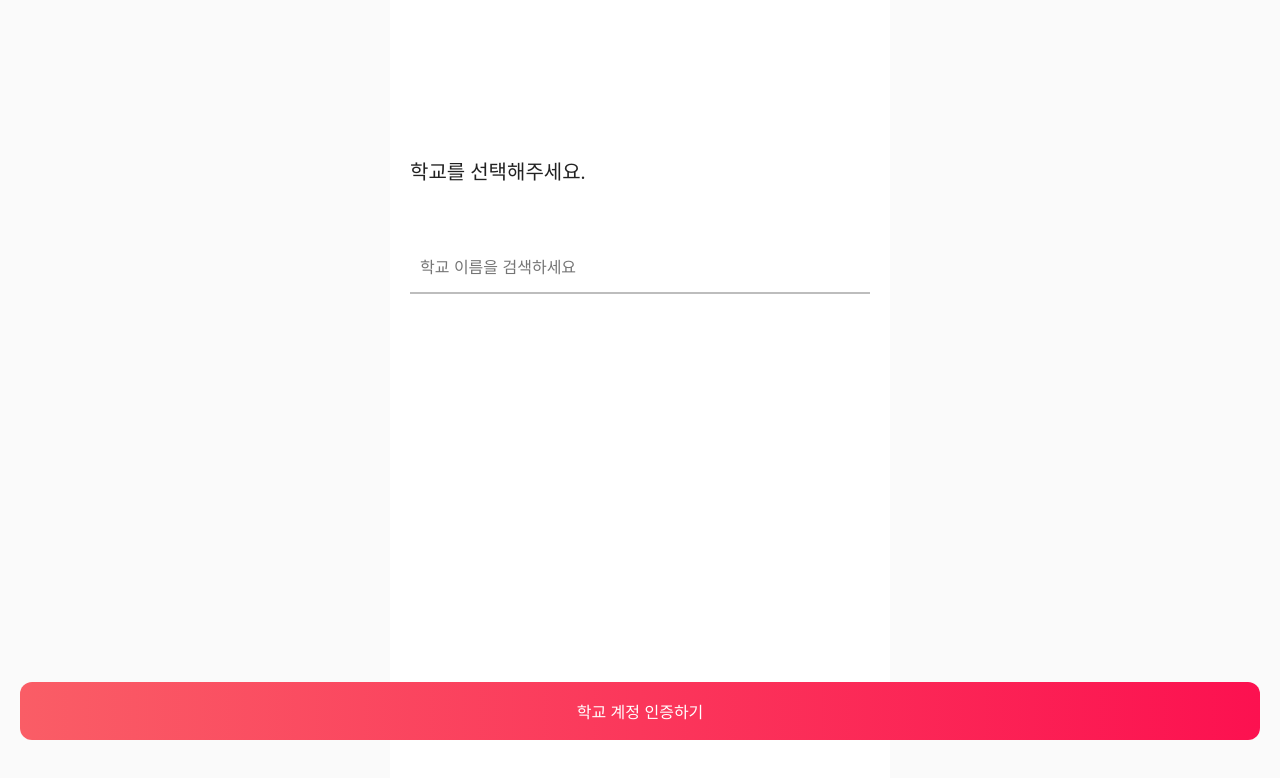
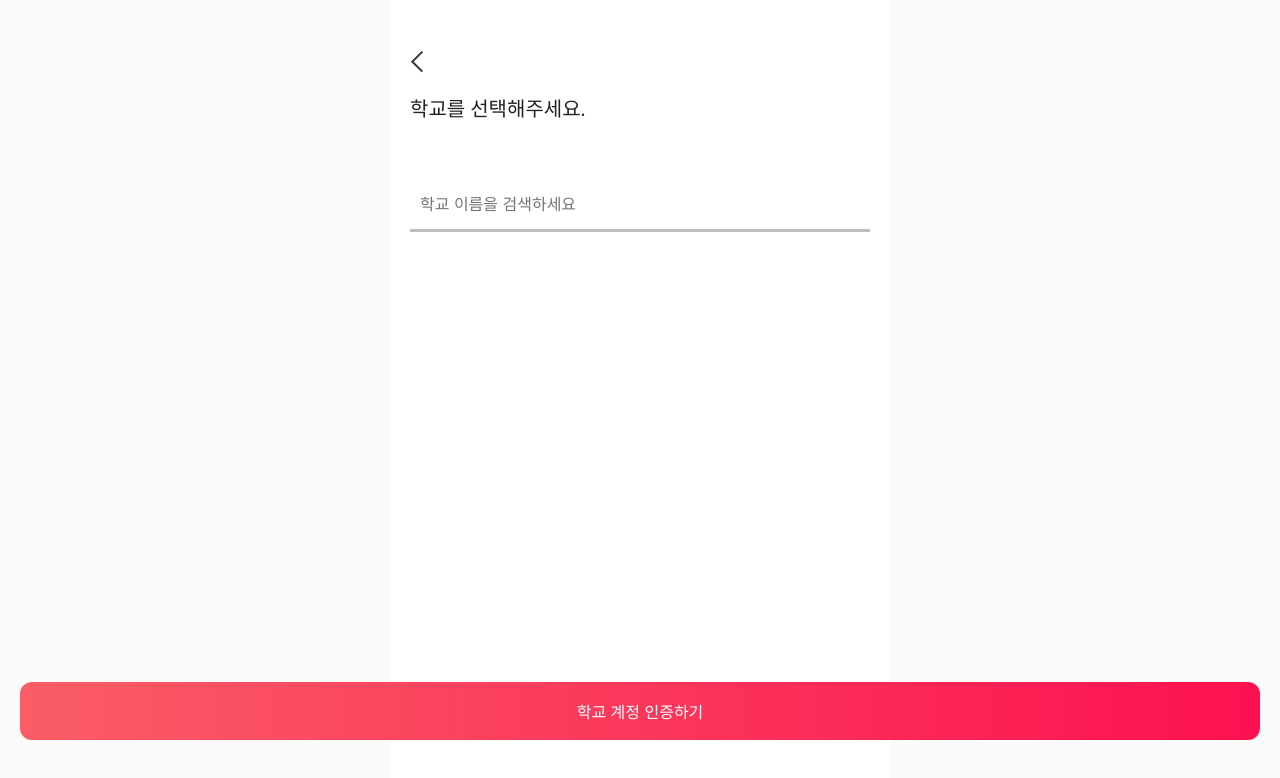
Before and after one commit to wanted-fork-fork/cake-FE, a Next.js app: page /signup in a window 1280 px wide. Shown: the top 778 px of the page. Built offline with nearby package versions, Linux system fonts and the light colour scheme.

Commit message:
feat: add back button in signup

```diff
--- a/src/components/atoms/Input.tsx
+++ b/src/components/atoms/Input.tsx
@@ -27,7 +27,7 @@ export const DividedInput = styled.input`
 export const UnderlineInput = styled.input<InputStyleProps>`
   ${BaseInput};
   border: none;
-  border-bottom: 2px solid ${theme.color.gray3};
+  border-bottom: 3px solid ${theme.color.gray3};
   font-weight: 400;
   padding: 15px 10px;
 
--- a/src/components/atoms/LinkButton.tsx
+++ b/src/components/atoms/LinkButton.tsx
@@ -10,6 +10,7 @@ export const TextButton = styled.button<TextButtonStyleProps>`
   border: none;
   width: 100%;
   text-align: center;
+  cursor: pointer;
 
   color: ${({ color }) => {
     switch (color) {
--- a/src/templates/SignupPage.template.tsx
+++ b/src/templates/SignupPage.template.tsx
@@ -1,7 +1,9 @@
 import styled from "styled-components";
+import { useMemo } from "react";
 
 // constant
 import { SignupTitleMessages } from "@src/constant/message.constant";
+import { Category } from "@src/models/dto/signup.dto";
 
 // components
 import SelectSchoolStepComponent from "@src/components/organs/signup/SelectSchoolStep.component";
@@ -9,18 +11,23 @@ import ConfirmEmailStepComponent from "@src/components/organs/signup/ConfirmEmai
 import PasswordInputStepComponent from "@src/components/organs/signup/PasswordInputStep.component";
 import DetailsInputStepComponent from "@src/components/organs/signup/DetailsInputStep.component";
 import SelectCategoryStepComponent from "@src/components/organs/signup/SelectCategoryStep.component";
+import LeftArrowIcon from "@src/components/icon/LeftArrow.icon";
 import { Button } from "@src/components/atoms/Button";
 
 // styles
 import { FontSize, Padding } from "@src/styles/theme";
 import { BaseProps, BaseStyleProps } from "@src/styles/common";
-import { useMemo } from "react";
-import { Category } from "@src/models/dto/signup.dto";
+import { TextButton } from "@src/components/atoms/LinkButton";
 
 const Container = styled.div`
   width: 100%;
   height: 100vh;
   padding: ${Padding.page};
+`;
+
+const BackWrap = styled.div`
+  margin-bottom: 20px;
+  width: fit-content;
 `;
 
 const TitleWrap = styled.div<BaseProps>`
@@ -71,6 +78,7 @@ export enum SignupStep {
 export type SignupTemplateProps = {
   step: SignupStep;
   onClickNext?: () => void;
+  onClickPrev?: () => void;
   categoryList: Category[];
   selectedList: number[];
 };
@@ -80,18 +88,16 @@ function SignupPageTemplate({
   categoryList = [],
   selectedList = [],
   onClickNext,
+  onClickPrev,
 }: SignupTemplateProps) {
-  const titlePt = useMemo(
-    () =>
-      step === SignupStep.SELECT_GIVE_CATEGORY ||
-      step === SignupStep.SELECT_TAKE_CATEGORY
-        ? "50px"
-        : "160px",
-    [step],
-  );
   return (
     <S.Container>
-      <S.TitleWrap pt={titlePt} mb="60px">
+      <S.TitleWrap pt="50px" mb="60px">
+        <BackWrap>
+          <TextButton color="black" onClick={onClickPrev}>
+            <LeftArrowIcon />
+          </TextButton>
+        </BackWrap>
         <S.TitleText mb="8px">{SignupTitleMessages[step].title}</S.TitleText>
         <S.DescriptionText>
           {SignupTitleMessages[step].description}
```
